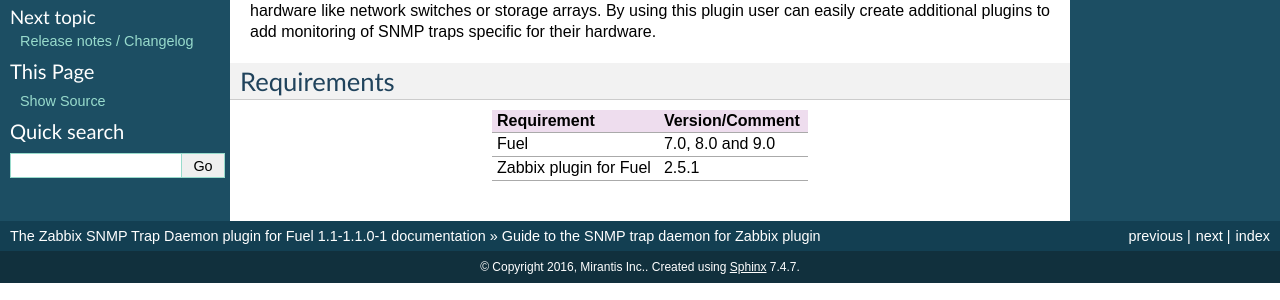
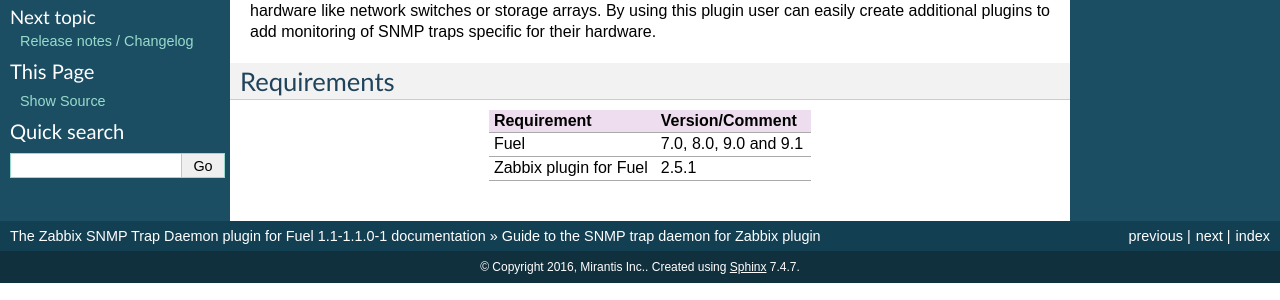
Before and after one commit to openstack-archive/fuel-plugin-zabbix-snmptrapd, a Sphinx documentation site: the page built from doc/plugin-guide/source/description.rst, in a window 1280 px wide. Shown: the part 195-495 px from the top of the page. Built offline with Sphinx 7.4.7, drawn with Linux system fonts in a browser that asks for light colours.

Commit message:
Add MOS 9.1 as supported release
Change-Id: Idba55354d038fee1b43f3efe3b6b5e6f2642cf1f

```diff
--- a/doc/plugin-guide/source/changelog.rst
+++ b/doc/plugin-guide/source/changelog.rst
@@ -3,7 +3,7 @@
 
 **1.1.0**
 
-* Compatibility with MOS 9.0
+* Compatibility with MOS 9.0 and MOS 9.1
 
 **1.0.1**
 
--- a/doc/plugin-guide/source/description.rst
+++ b/doc/plugin-guide/source/description.rst
@@ -17,9 +17,9 @@
 Requirements
 ============
 
-====================== ================
+====================== =====================
 Requirement            Version/Comment
-====================== ================
-Fuel                   7.0, 8.0 and 9.0
+====================== =====================
+Fuel                   7.0, 8.0, 9.0 and 9.1
 Zabbix plugin for Fuel 2.5.1
-====================== ================
+====================== =====================
--- a/doc/plugin-guide/source/revisionhistory.rst
+++ b/doc/plugin-guide/source/revisionhistory.rst
@@ -23,4 +23,7 @@
 ------- ------------- ---------------------------- ---------------------
 1.1.0   05.11.2016    Olivier Bourdon              Added MOS 9.0 support
                       (obourdon@mirantis.com)
+------- ------------- ---------------------------- ---------------------
+1.1.0   10.19.2016    Olivier Bourdon              Added MOS 9.1 support
+                      (obourdon@mirantis.com)
 ======= ============= ============================ =====================
--- a/doc/specs/source/index.rst
+++ b/doc/specs/source/index.rst
@@ -118,7 +118,7 @@
 Dependencies
 ============
 
-* Fuel 7.0, 8.0 and 9.0
+* Fuel 7.0, 8.0, 9.0 and 9.1
 * Zabbix plugin for Fuel 2.5.1
 
 Testing
```
Also changed, not shown: README.md (+4 -4 lines).
